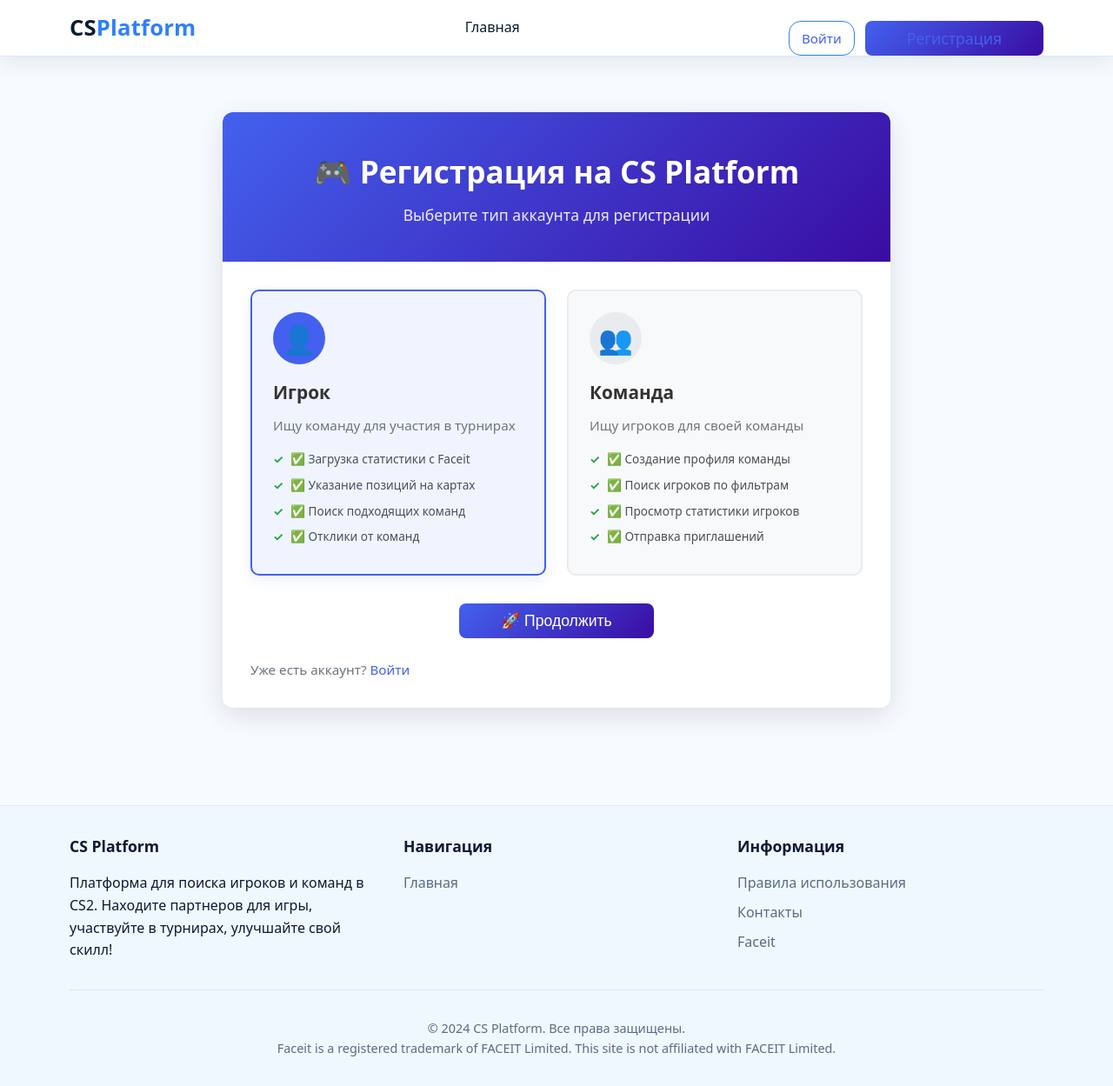
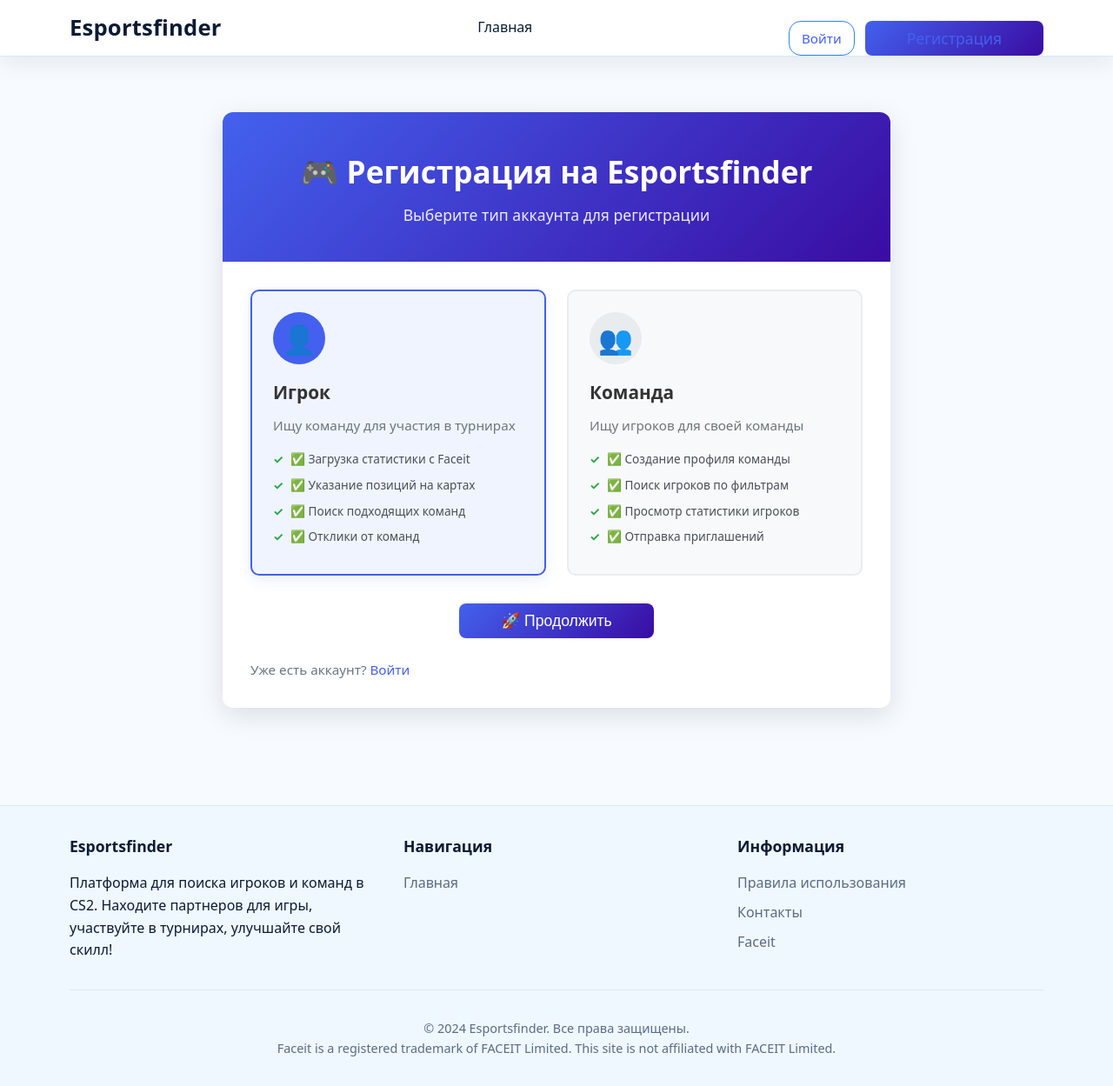
Before and after one commit to carlojovani/cswebsite, a Django app: page /register/step1/ in a window 1280 px wide. Shown: the whole page at 87% size. Run offline with Django 4.2, Linux system fonts and the light colour scheme.

```diff
--- a/users/templates/users/base.html
+++ b/users/templates/users/base.html
@@ -3,7 +3,7 @@
 <head>
     <meta charset="UTF-8">
     <meta name="viewport" content="width=device-width, initial-scale=1.0">
-    <title>CS Platform - {% block title %}Поиск игроков и команд CS2{% endblock %}</title>
+    <title>Esportsfinder - {% block title %}Поиск игроков и команд CS2{% endblock %}</title>
     <style>
         /* =========================
            THEME TOKENS (base)
@@ -129,10 +129,6 @@
             font-weight: 700;
             color: var(--text);
             letter-spacing: 0.2px;
-        }
-
-        .logo span {
-            color: var(--primary);
         }
 
         nav ul {
@@ -366,7 +362,7 @@
 <body>
     <header>
         <div class="container header-container">
-            <a href="{% url 'home' %}" class="logo">CS<span>Platform</span></a>
+            <a href="{% url 'home' %}" class="logo">Esportsfinder</a>
 
             <nav>
                 <ul>
@@ -426,7 +422,7 @@
         <div class="container">
             <div class="footer-content">
                 <div class="footer-section">
-                    <h3>CS Platform</h3>
+                    <h3>Esportsfinder</h3>
                     <p>Платформа для поиска игроков и команд в CS2. Находите партнеров для игры, участвуйте в турнирах, улучшайте свой скилл!</p>
                 </div>
 
@@ -456,7 +452,7 @@
             </div>
 
             <div class="copyright">
-                <p>&copy; 2024 CS Platform. Все права защищены.</p>
+                <p>&copy; 2024 Esportsfinder. Все права защищены.</p>
                 <p>Faceit is a registered trademark of FACEIT Limited. This site is not affiliated with FACEIT Limited.</p>
             </div>
         </div>
--- a/users/templates/users/edit_player_profile.html
+++ b/users/templates/users/edit_player_profile.html
@@ -1,6 +1,6 @@
 {% extends 'users/base.html' %}
 
-{% block title %}Редактирование профиля игрока - CS Platform{% endblock %}
+{% block title %}Редактирование профиля игрока - Esportsfinder{% endblock %}
 
 {% block content %}
 <div class="edit-profile-container">
--- a/users/templates/users/edit_team_profile.html
+++ b/users/templates/users/edit_team_profile.html
@@ -1,6 +1,6 @@
 {% extends 'users/base.html' %}
 
-{% block title %}Редактирование профиля команды - CS Platform{% endblock %}
+{% block title %}Редактирование профиля команды - Esportsfinder{% endblock %}
 
 {% block content %}
 <div class="edit-profile-container">
--- a/users/templates/users/home.html
+++ b/users/templates/users/home.html
@@ -59,7 +59,7 @@
 
 {% block content %}
 <div class="home-hero">
-    <h1>Добро пожаловать на CS Platform!</h1>
+    <h1>Добро пожаловать на Esportsfinder!</h1>
     <p>Платформа для поиска игроков и команд в CS:GO</p>
 </div>
 
--- a/users/templates/users/login.html
+++ b/users/templates/users/login.html
@@ -1,6 +1,6 @@
 {% extends 'users/base.html' %}
 
-{% block title %}Вход - CS Platform{% endblock %}
+{% block title %}Вход - Esportsfinder{% endblock %}
 
 {% block content %}
 <div class="auth-container">
--- a/users/templates/users/player_details.html
+++ b/users/templates/users/player_details.html
@@ -1,6 +1,6 @@
 {% extends 'users/base.html' %}
 
-{% block title %}Игрок {{ profile_user.username }} - CS Platform{% endblock %}
+{% block title %}Игрок {{ profile_user.username }} - Esportsfinder{% endblock %}
 
 {% block content %}
 <div class="player-details">
--- a/users/templates/users/register_player.html
+++ b/users/templates/users/register_player.html
@@ -1,6 +1,6 @@
 {% extends 'users/base.html' %}
 
-{% block title %}Регистрация игрока - Шаг 2 - CS Platform{% endblock %}
+{% block title %}Регистрация игрока - Шаг 2 - Esportsfinder{% endblock %}
 
 {% block content %}
 <div class="registration-container">
--- a/users/templates/users/register_player_details.html
+++ b/users/templates/users/register_player_details.html
@@ -1,6 +1,6 @@
 {% extends 'users/base.html' %}
 
-{% block title %}Регистрация игрока - Шаг 3 - CS Platform{% endblock %}
+{% block title %}Регистрация игрока - Шаг 3 - Esportsfinder{% endblock %}
 
 {% block content %}
 <div class="registration-container">
--- a/users/templates/users/register_step1.html
+++ b/users/templates/users/register_step1.html
@@ -1,12 +1,12 @@
 {% extends 'users/base.html' %}
 
-{% block title %}Выбор типа регистрации - CS Platform{% endblock %}
+{% block title %}Выбор типа регистрации - Esportsfinder{% endblock %}
 
 {% block content %}
 <div class="registration-container">
     <div class="registration-card">
         <div class="registration-header">
-            <h1>🎮 Регистрация на CS Platform</h1>
+            <h1>🎮 Регистрация на Esportsfinder</h1>
             <p>Выберите тип аккаунта для регистрации</p>
         </div>
 
--- a/users/templates/users/register_team.html
+++ b/users/templates/users/register_team.html
@@ -1,6 +1,6 @@
 {% extends 'users/base.html' %}
 
-{% block title %}Регистрация команды - Шаг 2 - CS Platform{% endblock %}
+{% block title %}Регистрация команды - Шаг 2 - Esportsfinder{% endblock %}
 
 {% block content %}
 <div class="registration-container">
--- a/users/templates/users/register_team_details.html
+++ b/users/templates/users/register_team_details.html
@@ -1,6 +1,6 @@
 {% extends 'users/base.html' %}
 
-{% block title %}Регистрация команды - Шаг 3 - CS Platform{% endblock %}
+{% block title %}Регистрация команды - Шаг 3 - Esportsfinder{% endblock %}
 
 {% block content %}
 <div class="registration-container">
--- a/users/templates/users/search_player.html
+++ b/users/templates/users/search_player.html
@@ -1,6 +1,6 @@
 {% extends 'users/base.html' %}
 
-{% block title %}Поиск игроков - CS Platform{% endblock %}
+{% block title %}Поиск игроков - Esportsfinder{% endblock %}
 
 {% block content %}
 <div class="search-container">
--- a/users/templates/users/search_team.html
+++ b/users/templates/users/search_team.html
@@ -2,7 +2,7 @@
 [file content begin]
 {% extends 'users/base.html' %}
 
-{% block title %}Поиск команд - CS Platform{% endblock %}
+{% block title %}Поиск команд - Esportsfinder{% endblock %}
 
 {% block content %}
 <div class="search-container">
--- a/users/templates/users/team_details.html
+++ b/users/templates/users/team_details.html
@@ -1,6 +1,6 @@
 {% extends 'users/base.html' %}
 
-{% block title %}Команда {{ team_profile.team_name }} - CS Platform{% endblock %}
+{% block title %}Команда {{ team_profile.team_name }} - Esportsfinder{% endblock %}
 
 {% block content %}
 <div class="team-details">
```
